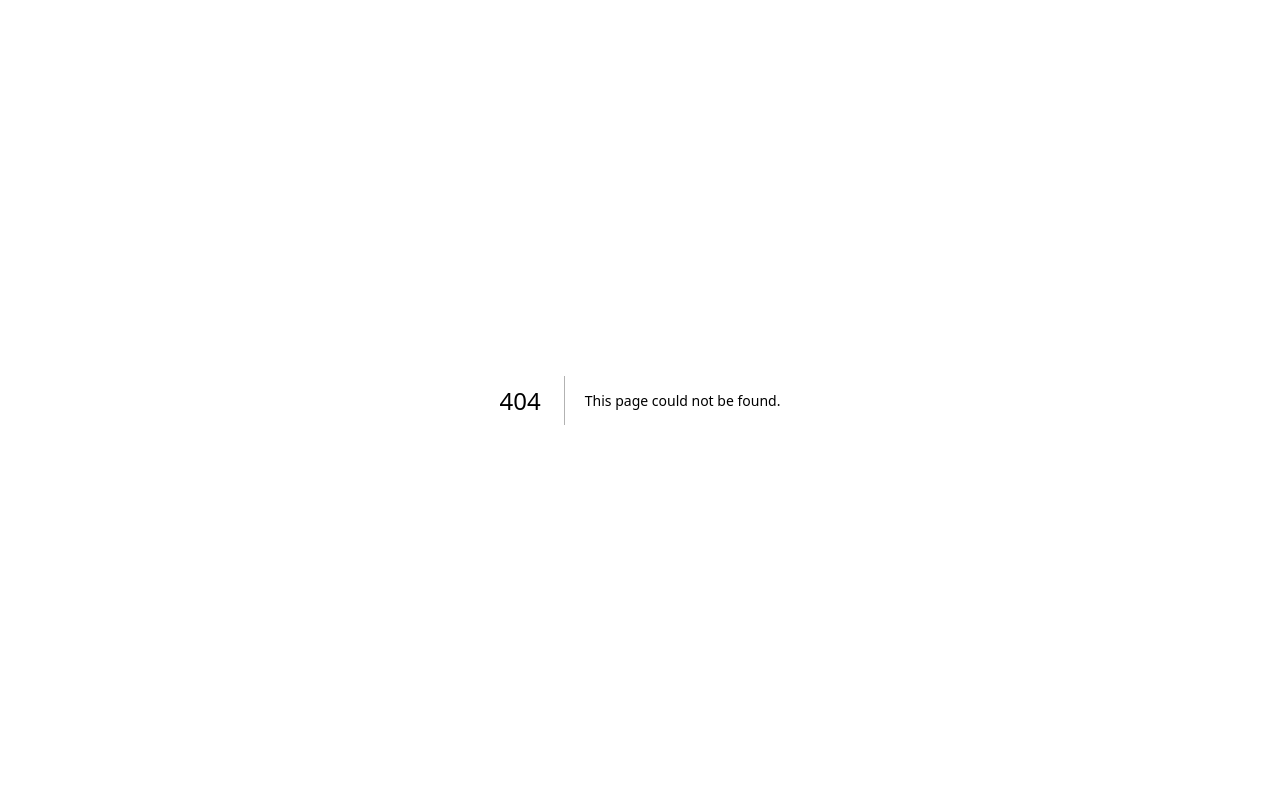
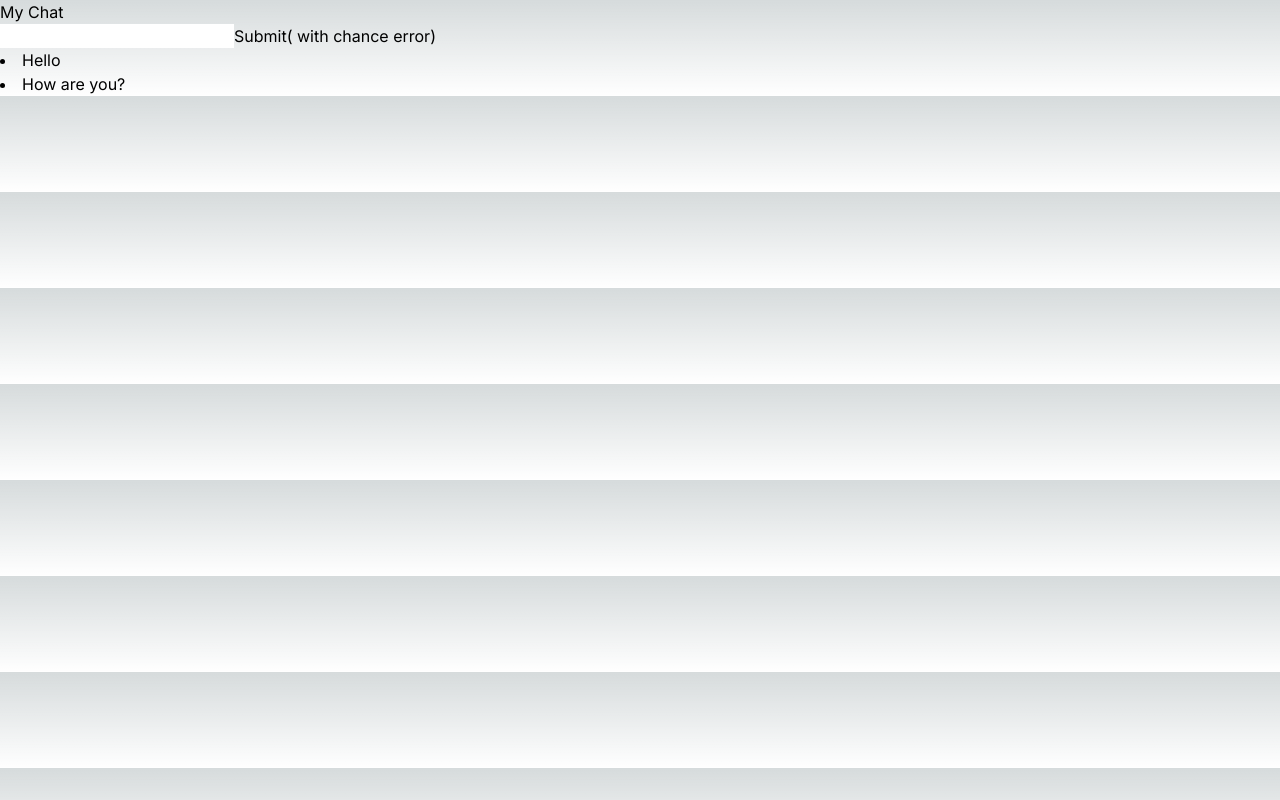
Before and after one commit to ethansnow2012/ethan_mono, a Next.js app in the folder apps/react_next_practice/: page /myChatOptimisticUiFlow in a window 1280 px wide. Before the commit this address had no page. Built offline with nearby package versions, Linux system fonts and the light colour scheme.

Commit message:
practice: chat ui myChatOptimisticUiFlow

```diff
--- /dev/null
+++ b/apps/react_next_practice/src/app/myChatOptimisticUiFlow/page.tsx
@@ -0,0 +1,63 @@
+"use client"
+import React, { useRef } from "react"
+import useMyOptimistic from "@/hook/useMyOptimistic"
+
+type Msg = { text: string }
+
+const simulateServerResponse = (message: string, delay = 1000): Promise<{ text: string }> => {
+  return new Promise((resolve, reject) => {
+    setTimeout(() => {
+      if (Math.random() < 0.3) {
+        alert("error occured. we should rollback")
+        reject("error")
+      } else {
+        resolve({ text: message })
+      }
+    }, delay)
+  })
+}
+
+const MyChat: React.FC = () => {
+  console.log("MyChat")
+  const inputRef = useRef<HTMLInputElement>(null)
+  const [chatMsgs, setChatMsgsOptimistically, setChatMsgsReal, rollback] = useMyOptimistic<Msg[]>([
+    { text: "Hello" },
+    { text: "How are you?" },
+  ])
+
+  const handleSubmit = () => {
+    if (inputRef.current && inputRef.current.value.trim() !== "") {
+      const newMessage = { text: inputRef.current.value }
+
+      setChatMsgsOptimistically((prev) => {
+        //return [...prev, { text: inputRef.current.value }] // error: !! function has delegeted to the setter thus Ref.current will refer future value
+        return [...prev!!, newMessage]
+      })
+
+      simulateServerResponse(inputRef.current.value)
+        .then(({ text }) => {
+          setChatMsgsReal((prev: Msg[]) => {
+            return [...prev, { text: text + "(from server)" }]
+          })
+        })
+        .catch((e) => {
+          rollback()
+        })
+      inputRef.current.value = ""
+    }
+  }
+
+  return (
+    <div>
+      <h1>My Chat</h1>
+      <div>
+        <input ref={inputRef} type="text" />
+        <button onClick={handleSubmit}>Submit( with chance error)</button>
+      </div>
+      {chatMsgs.map((el: { text: string }, i: number) => (
+        <li key={i}>{el.text}</li>
+      ))}
+    </div>
+  )
+}
+export default MyChat
--- /dev/null
+++ b/apps/react_next_practice/src/hook/useMyOptimistic.ts
@@ -0,0 +1,36 @@
+import { useState } from "react"
+
+const useMyOptimistic = <T>(
+  defaultState: T,
+): [T, React.Dispatch<React.SetStateAction<T | null>>, React.Dispatch<React.SetStateAction<T>>, () => void] => {
+  const [state, setState] = useState(defaultState)
+  const [optimisticState, setOptimisticState] = useState<T | null>(null)
+
+  type setterInput = Parameters<React.Dispatch<React.SetStateAction<T>>>[0]
+  type opSetterInput = Parameters<React.Dispatch<React.SetStateAction<T | null>>>[0]
+
+  const updateOptimistically = (action: opSetterInput) => {
+    if (optimisticState === null) {
+      setOptimisticState(() => {
+        const newState = typeof action === "function" ? (action as (prevState: T) => T)(state) : null
+        if (newState === null) {
+          throw new Error("updateOptimistically must use a function setter to sync actual state")
+        }
+        return newState
+      })
+    } else {
+      setOptimisticState(action)
+    }
+  }
+  const updateReal = (action: setterInput) => {
+    setOptimisticState(null)
+    setState(action)
+  }
+  const rollBack = () => {
+    setOptimisticState(null)
+  }
+
+  return [optimisticState ? optimisticState : state, updateOptimistically, updateReal, rollBack]
+}
+
+export default useMyOptimistic
```
